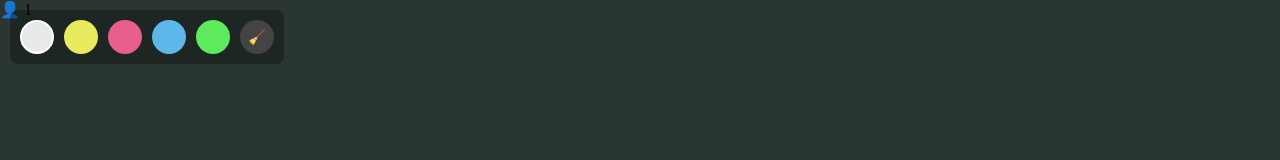
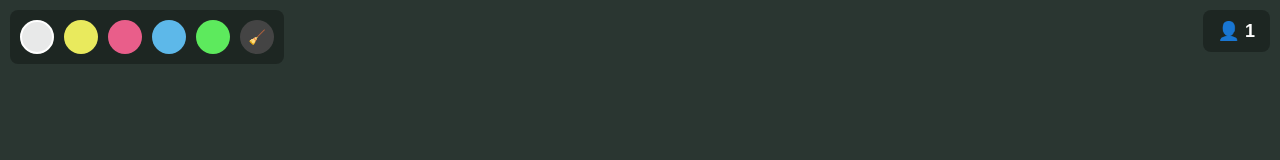
Before and after one commit to Pneumatic-Steel/Chalk-Live, a website: page index.html in a window 1280 px wide. Drawn offline with nearby package versions, Linux system fonts and the light colour scheme.

Commit message:
Update style.css

```diff
--- a/style.css
+++ b/style.css
@@ -20,6 +20,7 @@ body, html {
     background: rgba(0, 0, 0, 0.3);
     padding: 10px;
     border-radius: 8px;
+    z-index: 10;
 }
 
 .color-picker {
@@ -46,3 +47,22 @@ body, html {
 .eraser {
     background: #444;
 }
+
+/* Styles the player counter */
+#counter {
+    position: absolute;
+    top: 10px;
+    right: 10px;
+    background: rgba(0, 0, 0, 0.3);
+    color: white;
+    padding: 10px 15px;
+    border-radius: 8px;
+    font-family: sans-serif;
+    font-size: 18px;
+    font-weight: bold;
+    display: flex;
+    align-items: center;
+    gap: 5px;
+    z-index: 10;
+    user-select: none;
+}
```
